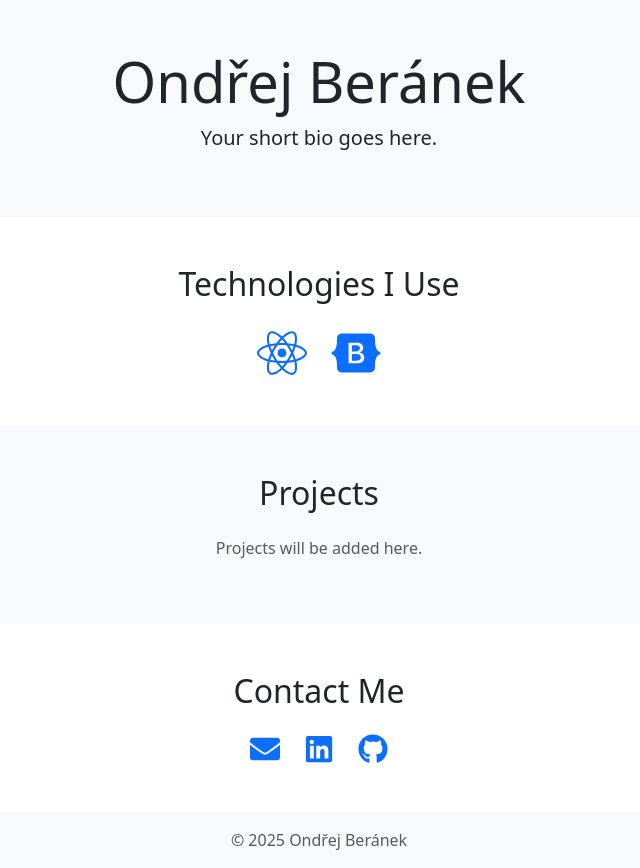
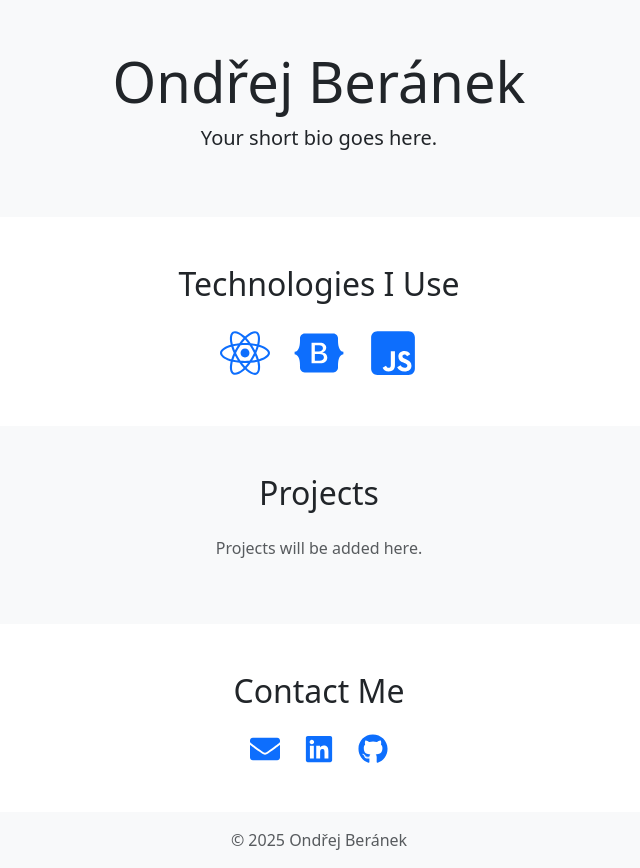
Before and after one commit to I3lade02/portfolio, a React (Create React App) app: page / in a window 1280 px wide. Shown: the whole page, without its empty margins (321-961 px from the left). Built offline with nearby package versions, Linux system fonts and the light colour scheme.

Commit message:
added an icon for javacript from react-icons/fa6

```diff
--- a/src/App.js
+++ b/src/App.js
@@ -2,6 +2,7 @@ import React from "react";
 import 'bootstrap/dist/css/bootstrap.min.css';
 import { Container, Row, Col } from "react-bootstrap";
 import { FaReact, FaBootstrap, FaEnvelope, FaGithub, FaLinkedin } from "react-icons/fa";
+import { FaSquareJs } from "react-icons/fa6";
 
 export default function Portfolio() {
   return (
@@ -24,6 +25,9 @@ export default function Portfolio() {
             </Col>
             <Col xs="auto">
               <FaBootstrap size={50} title="Bootstrap" className="text-primary" />
+            </Col>
+            <Col xs="auto">
+              <FaSquareJs size={50} title="JS" className="text-primary" />
             </Col>
           </Row>
         </Container>
```
